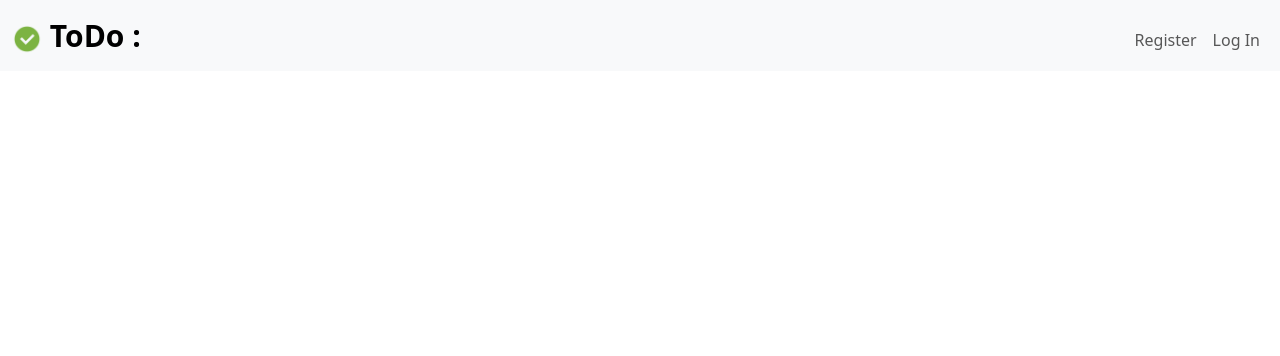
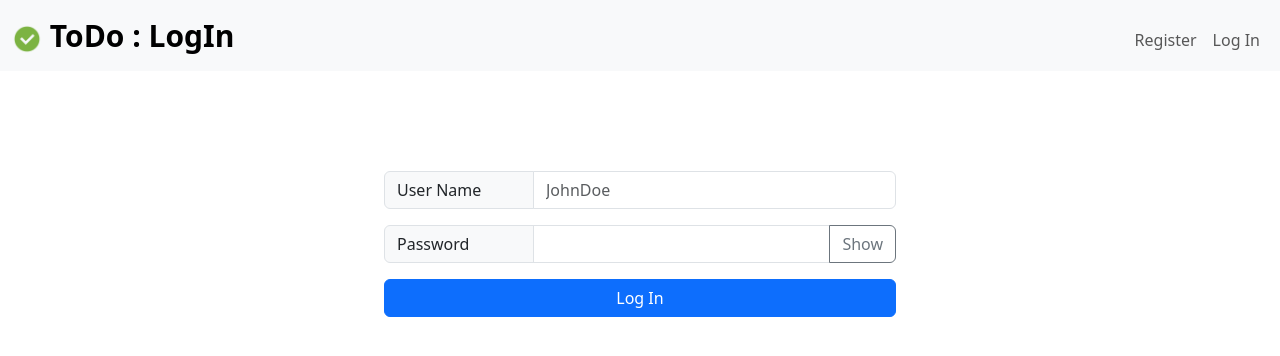
Before and after one commit to ChamalInd/ToDo, a Flask app: page /login in a window 1280 px wide. Shown: the top 356 px of the page. Run offline with Flask 3, Linux system fonts and the light colour scheme.

Commit message:
Completed the login page

```diff
--- a/app.py
+++ b/app.py
@@ -86,6 +86,25 @@ def register():
 
 @app.route('/login', methods=['POST', 'GET'])
 def login():
+    if request.method == 'POST':
+        username = request.form.get('username')
+        password = request.form.get('password')
+
+        user_data = cur.execute('SELECT username, hash, name, id FROM users').fetchall()
+        for i in user_data:
+            if i[0] == username and check_password_hash(i[1], password):
+                flash(f'Welcome back {i[2]}!')
+                session['user_id'] = i[3]
+                session['user_name'] = i[0]
+                session['name'] = i[2]
+                return redirect('/')
+
+            if i[0] == username and (not check_password_hash(i[1], password)):
+                flash('Incorrect password.')
+                return redirect('/login')
+        else:
+            flash('User not registered.')
+
     return render_template('login.html')
 
 
--- a/helper.py
+++ b/helper.py
@@ -1,4 +1,4 @@
-from flask import session, redirect, render_template
+from flask import session, redirect
 from functools import wraps
 
 
--- a/templates/login.html
+++ b/templates/login.html
@@ -3,3 +3,28 @@
 {% block title %}
 LogIn
 {% endblock %}
+
+{% block name %}
+LogIn
+{% endblock %}
+
+{% block main %}
+<div class="form-div">
+    <form action="/login" method="post">
+        <div class="input-group mb-3">
+            <label for="username" class="input-group-text">User Name</label>
+            <input type="text" class="form-control" id="username" placeholder="JohnDoe" autocomplete="off" name="username">
+        </div>
+        <div class="input-group mb-3">
+            <label for="password" class="input-group-text">Password</label>
+            <input type="password" class="form-control" id="password" autocomplete="off" name="password"
+                aria-describedby="view-btn">
+            <button class="btn btn-outline-secondary password" type="button" id="view-btn"
+                onclick="viewPassword('password')">Show</button>
+        </div>
+        <div class="mb-3">
+            <button class="btn btn-primary" type="submit">Log In</button>
+        </div>
+    </form>
+</div>
+{% endblock %}
```
Also changed, not shown: 2 other files.
